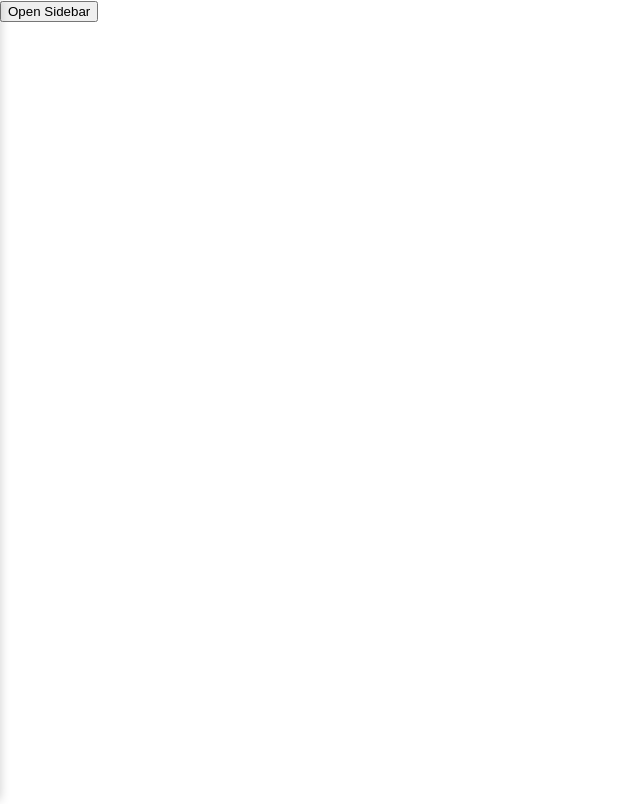
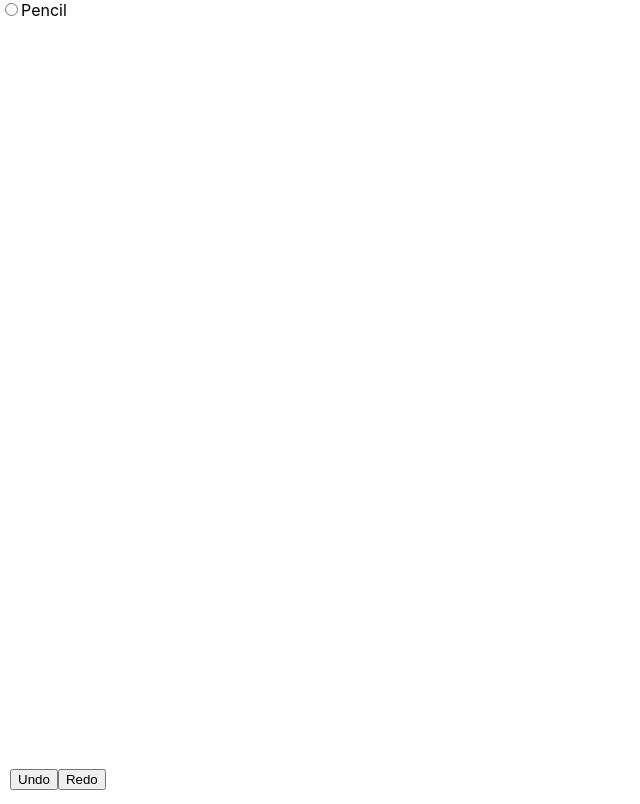
Before and after one commit to donkeykong718/frankenstory, a React (Create React App) app in the folder frankenstory/client/src/: page / in a window 1280 px wide. Shown: the whole page, without its empty margins (0-640 px from the left). Built offline with nearby package versions, Linux system fonts and the light colour scheme.

Commit message:
it works

```diff
--- a/frankenstory/client/src/App.jsx
+++ b/frankenstory/client/src/App.jsx
@@ -1,11 +1,12 @@
 import React from 'react';
 import Sidebar from './components/side-bar/side-bar';
 // import '.side-bar'
+import DrawingBoard from './components/DrawingBoard';
 
 function App() {
   return (
     <>
-      <Sidebar/>
+      <DrawingBoard />
     </>
   );
 }
--- a/frankenstory/client/src/components/drawingBoard.jsx
+++ b/frankenstory/client/src/components/drawingBoard.jsx
@@ -1,8 +1,6 @@
 import React, { useEffect, useLayoutEffect, useRef, useState } from "react";
-import rough from 'roughjs';
+import rough from "roughjs/bundled/rough.esm";
 import getStroke from "perfect-freehand";
-import { CirclePicker } from 'react-color';
-
 
 const createElement = (id, x1, y1, x2, y2, type) => {
   switch (type) {
@@ -13,6 +11,10 @@ const createElement = (id, x1, y1, x2, y2, type) => {
     default:
       throw new Error(`Type not recognised: ${type}`);
   }
+};
+
+const nearPoint = (x, y, x1, y1, name) => {
+  return Math.abs(x - x1) < 5 && Math.abs(y - y1) < 5 ? name : null;
 };
 
 const onLine = (x1, y1, x2, y2, x, y, maxDistance = 1) => {
@@ -50,7 +52,7 @@ const getElementAtPosition = (x, y, elements) => {
 
 const adjustElementCoordinates = element => {
   const { type, x1, y1, x2, y2 } = element;
-  if (type === "") {
+  if (type === "rectangle") {
     const minX = Math.min(x1, x2);
     const maxX = Math.max(x1, x2);
     const minY = Math.min(y1, y2);
@@ -62,6 +64,21 @@ const adjustElementCoordinates = element => {
     } else {
       return { x1: x2, y1: y2, x2: x1, y2: y1 };
     }
+  }
+};
+
+const cursorForPosition = position => {
+  switch (position) {
+    case "tl":
+    case "br":
+    case "start":
+    case "end":
+      return "nwse-resize";
+    case "tr":
+    case "bl":
+      return "nesw-resize";
+    default:
+      return "move";
   }
 };
 
@@ -79,7 +96,7 @@ const resizedCoordinates = (clientX, clientY, position, coordinates) => {
     case "end":
       return { x1, y1, x2: clientX, y2: clientY };
     default:
-      return null;
+      return null; //should not really get here...
   }
 };
 
@@ -88,8 +105,7 @@ const useHistory = initialState => {
   const [history, setHistory] = useState([initialState]);
 
   const setState = (action, overwrite = false) => {
-    const currentState = history[index] || {};
-    const newState = typeof action === "function" ? action(currentState) : action;
+    const newState = typeof action === "function" ? action(history[index]) : action;
     if (overwrite) {
       const historyCopy = [...history];
       historyCopy[index] = newState;
@@ -141,18 +157,15 @@ const drawElement = (roughCanvas, context, element) => {
 
 const adjustmentRequired = type => ["line", "rectangle"].includes(type);
 
-const DrawingBoard = () => {
+const App = () => {
   const [elements, setElements, undo, redo] = useHistory([]);
   const [action, setAction] = useState("none");
   const [tool, setTool] = useState("text");
   const [selectedElement, setSelectedElement] = useState(null);
   const textAreaRef = useRef();
-  const canvasRef = useRef(null);
 
   useLayoutEffect(() => {
-    const canvas = canvasRef.current;
-    if (!canvas) return;
-
+    const canvas = document.getElementById("canvas");
     const context = canvas.getContext("2d");
     context.clearRect(0, 0, canvas.width, canvas.height);
 
@@ -163,7 +176,6 @@ const DrawingBoard = () => {
       drawElement(roughCanvas, context, element);
     });
   }, [elements, action, selectedElement]);
-
 
   useEffect(() => {
     const undoRedoFunction = event => {
@@ -306,12 +318,9 @@ const DrawingBoard = () => {
 
     if (action === "writing") return;
 
-
-
     setAction("none");
     setSelectedElement(null);
   };
-
 
   const handleBlur = event => {
     const { id, x1, y1, type } = selectedElement;
@@ -320,17 +329,9 @@ const DrawingBoard = () => {
     updateElement(id, x1, y1, null, null, type, { text: event.target.value });
   };
 
-  // function MyComponent() {
-  //   const [color, setColor] = useState('#000');
-
-  //   function handleColorChange(newColor) {
-  //     setColor(newColor.hex);
-  //   }
   return (
     <div>
       <div style={{ position: "fixed" }}>
-        {/* <canvas id="canvas" ref={canvasRef} width={500} height={500} /> */}
-        {/* <CirclePicker onChange={handleColorChange} color={color} /> */}
         <input
           type="radio"
           id="pencil"
@@ -377,4 +378,4 @@ const DrawingBoard = () => {
   );
 };
 
-export default DrawingBoard;
+export default App;
```
Also changed, not shown: frankenstory/client/src/App.css (line endings or trailing spaces).
